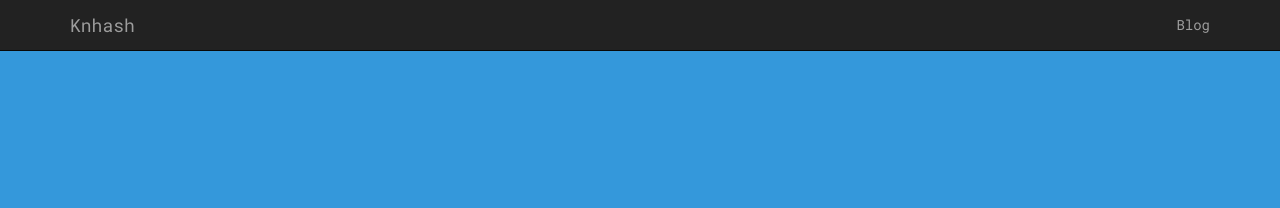
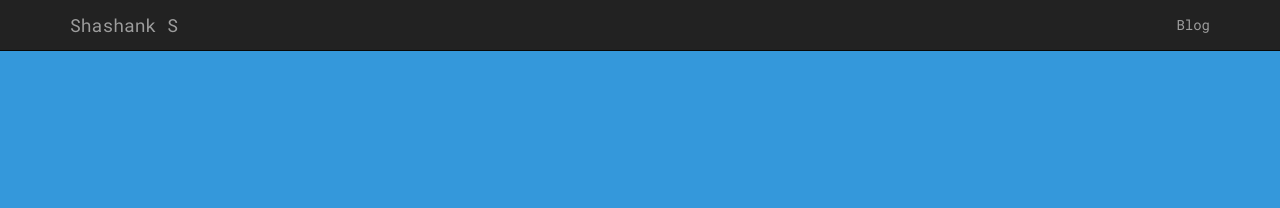
Before and after one commit to knhash/knhash.github.io, a Jekyll site: the page built from index.md, in a window 1280 px wide and 900 px high. Shown: the top 208 px of the window. Built offline with Jekyll 4.4.1, drawn with Linux system fonts in a browser that asks for light colours; nearby versions of some CDN libraries.

Commit message:
fix: window title as name

```diff
--- a/_config.yml
+++ b/_config.yml
@@ -13,7 +13,7 @@
 # you will see them accessed via {{ site.title }}, {{ site.email }}, and so on.
 # You can create any custom variable you would like, and they will be accessible
 # in the templates via {{ site.myvariable }}.
-title: Knhash
+title: Shashank S
 author: Shashank S
 email: mr.knhash@gmail.com
 description: > # this means to ignore newlines until "baseurl:"
```
